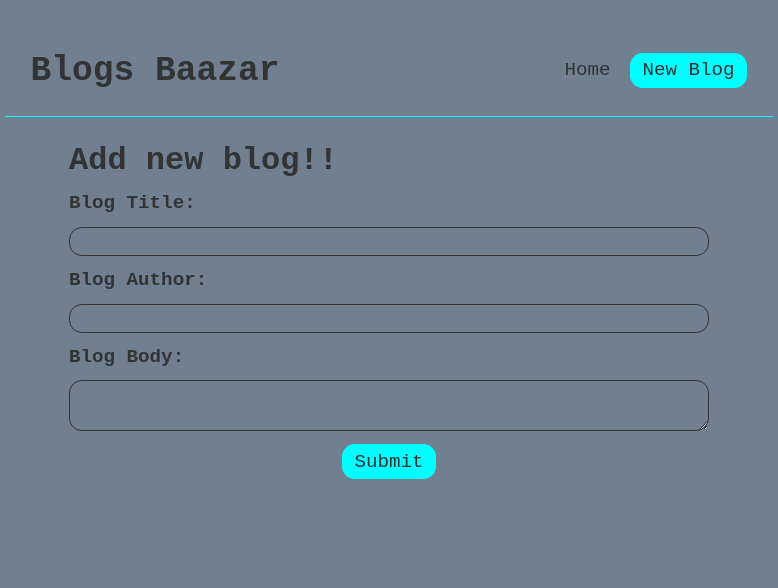
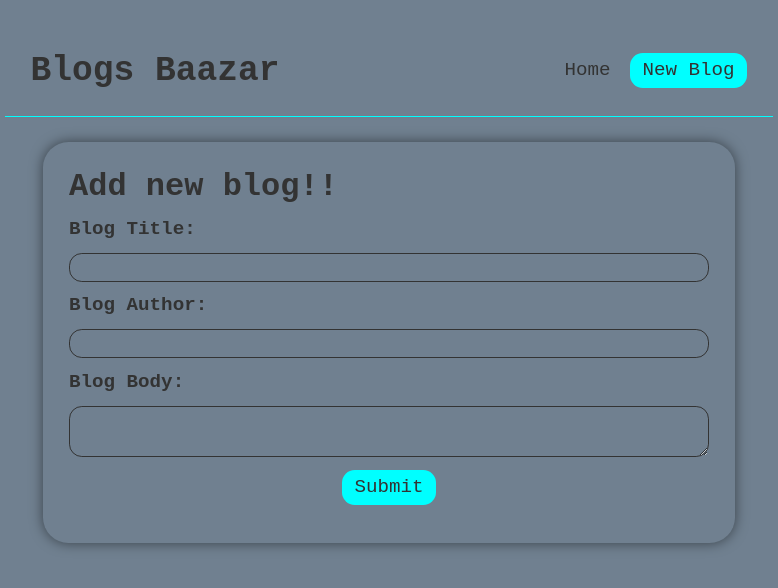
Before and after one commit to shaikrasheed99/the-blogs-bazaar, a React (Vite) app: page /create in a window 1280 px wide. Shown: the top 588 px of the page, without its empty margins (251-1029 px from the left). Built offline with nearby package versions, Linux system fonts and the light colour scheme.

Commit message:
Add. CSS styles to blog components

```diff
--- a/index.html
+++ b/index.html
@@ -4,7 +4,7 @@
     <meta charset="UTF-8" />
     <link rel="icon" type="image/svg+xml" href="/vite.svg" />
     <meta name="viewport" content="width=device-width, initial-scale=1.0" />
-    <title>Vite + React</title>
+    <title>The Blog Bazaar</title>
   </head>
   <body>
     <div id="root"></div>
--- a/src/components/blogs/Blog.css
+++ b/src/components/blogs/Blog.css
@@ -1,6 +1,6 @@
 .blog-details {
     max-width: 50vw;
-    margin: 0 auto;
+    margin: 1vw auto;
 }
 
 .blog-content {
--- a/src/components/createBlog/CreateBlog.css
+++ b/src/components/createBlog/CreateBlog.css
@@ -1,6 +1,9 @@
 .create-blog {
     max-width: 50vw;
     margin: 0 auto;
+    box-shadow: 0 0 1vw rgba(0, 0, 0, 0.5);
+    padding: 2vw;
+    border-radius: 2vw;
 }
 
 .create-blog label {
```
